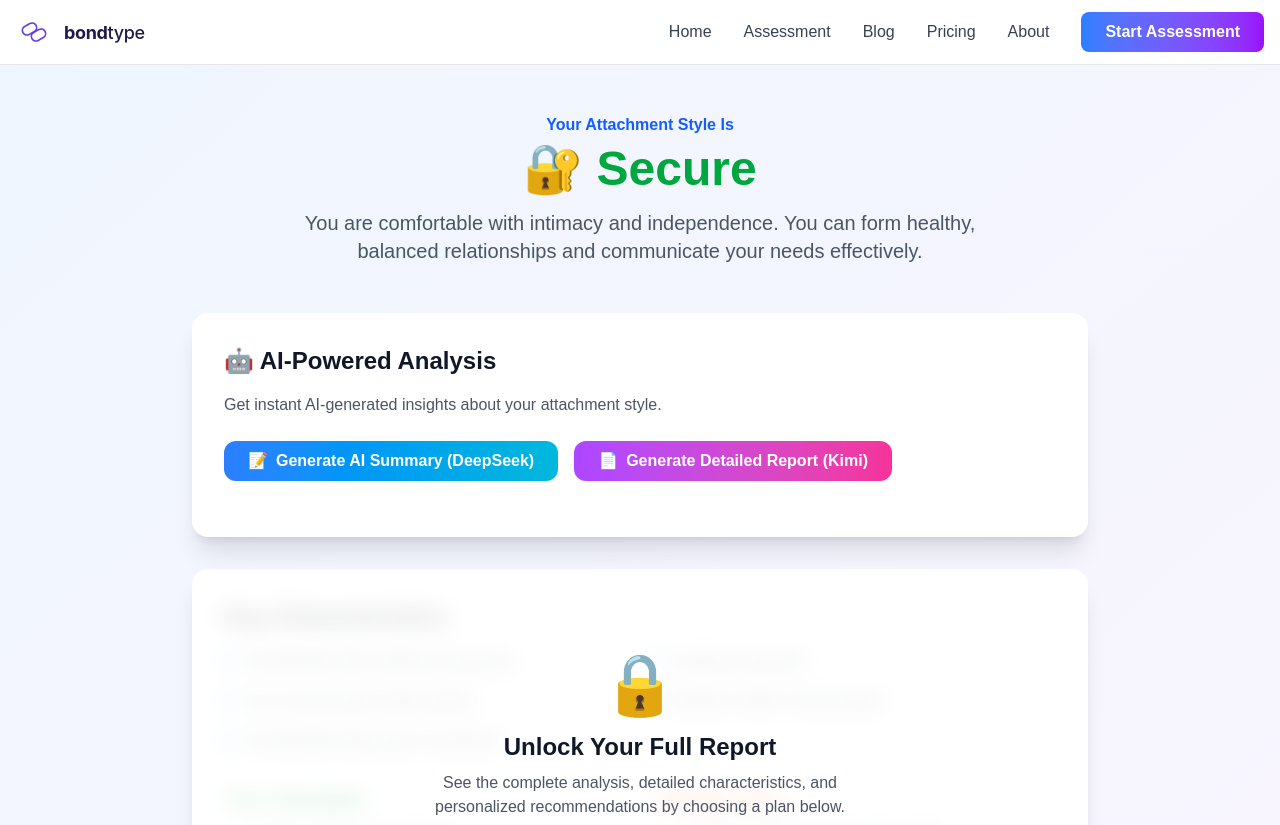
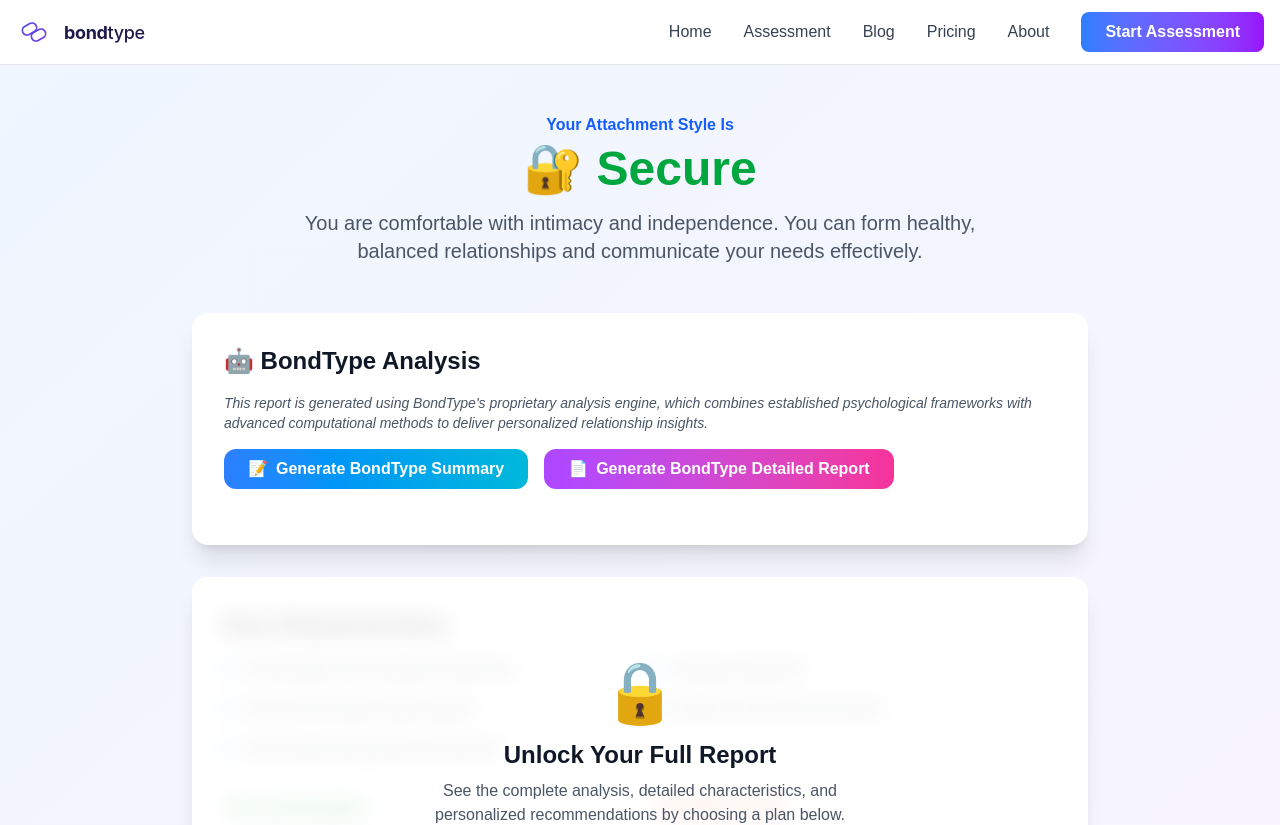
Before and after one commit to redkiller79/attachment-style-simple, a Next.js app: page /result in a window 1280 px wide. Shown: the top 825 px of the page. Built offline with nearby package versions, Linux system fonts and the light colour scheme.

Commit message:
feat: BondType AI disclosure - proprietary analysis language

```diff
--- a/app/result/ResultClient.tsx
+++ b/app/result/ResultClient.tsx
@@ -171,7 +171,7 @@ const PRICING_PLANS = [
     features: [
       'Everything in Premium',
       '8-week improvement plan',
-      'AI coaching chatbot',
+      'BondType coaching chatbot',
       'Unlimited revisions',
     ],
     featured: false,
@@ -378,8 +378,10 @@ export default function ResultClient() {
 
         {/* AI Analysis Section - Always visible */}
         <div className="bg-white rounded-2xl shadow-xl p-8 mb-8">
-          <h2 className="text-2xl font-bold text-gray-900 mb-4">🤖 AI-Powered Analysis</h2>
-          <p className="text-gray-600 mb-6">Get instant AI-generated insights about your attachment style.</p>
+          <h2 className="text-2xl font-bold text-gray-900 mb-4">🤖 BondType Analysis</h2>
+          <p className="text-gray-600 text-sm mb-4 italic">
+            This report is generated using BondType's proprietary analysis engine, which combines established psychological frameworks with advanced computational methods to deliver personalized relationship insights.
+          </p>
 
           <div className="flex flex-wrap gap-4 mb-6">
             <button
@@ -393,7 +395,7 @@ export default function ResultClient() {
                 </>
               ) : (
                 <>
-                  <span>📝</span> Generate AI Summary (DeepSeek)
+                  <span>📝</span> Generate BondType Summary
                 </>
               )}
             </button>
@@ -409,7 +411,7 @@ export default function ResultClient() {
                 </>
               ) : (
                 <>
-                  <span>📄</span> Generate Detailed Report (Kimi)
+                  <span>📄</span> Generate BondType Detailed Report
                 </>
               )}
             </button>
@@ -424,7 +426,7 @@ export default function ResultClient() {
           {aiSummary && (
             <div className="bg-blue-50 border border-blue-200 rounded-xl p-6 mb-4">
               <h3 className="text-lg font-bold text-blue-800 mb-3 flex items-center gap-2">
-                <span>📝</span> AI Summary (DeepSeek)
+                <span>📝</span> BondType Summary
               </h3>
               <ul className="space-y-2">
                 {aiSummary.map((item, index) => (
@@ -440,7 +442,7 @@ export default function ResultClient() {
           {aiDetailedReport && (
             <div className="bg-purple-50 border border-purple-200 rounded-xl p-6">
               <h3 className="text-lg font-bold text-purple-800 mb-3 flex items-center gap-2">
-                <span>📄</span> Detailed Report (Kimi AI)
+                <span>📄</span> BondType Detailed Report
               </h3>
               <div className="space-y-4 text-purple-900">
                 {aiDetailedReport.overview && (
@@ -484,6 +486,9 @@ export default function ResultClient() {
                   </div>
                 )}
               </div>
+              <p className="text-gray-400 text-xs mt-6 pt-4 border-t border-purple-200">
+                BondType uses an AI-powered analysis system to generate personalized relationship reports, designed and validated by our research team.
+              </p>
             </div>
           )}
         </div>
```
